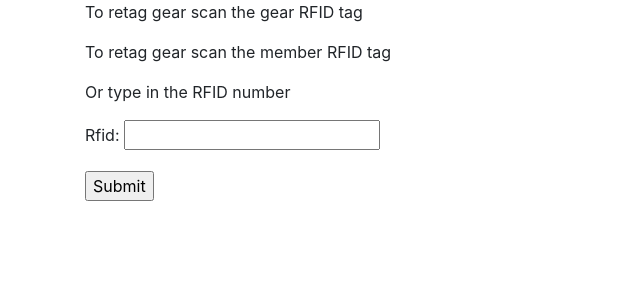
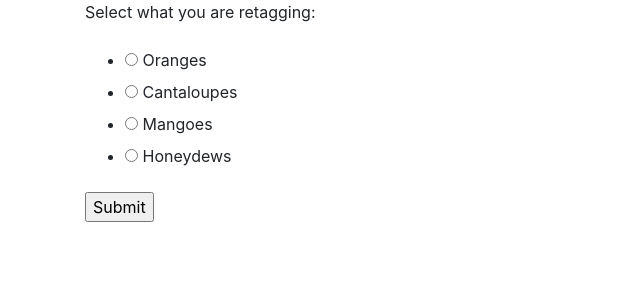
Before and after one commit to ExcursionClub/ExCSystem, a Django app: page /kiosk/retag/ in a window 1280 px wide. Shown: the part 80-380 px from the top of the page, without its empty margins (0-640 px from the left). Run offline with Django 3.2, Linux system fonts and the light colour scheme; the visitor is signed in with stand-in values (Sample User, id 1); some libraries are stand-ins or nearby versions.

Commit message:
Add radio btns to select 'gear'

```diff
--- a/kiosk/forms.py
+++ b/kiosk/forms.py
@@ -3,3 +3,16 @@ from django import forms
 
 class HomeForm(forms.Form):
     rfid = forms.CharField(max_length=10)
+
+
+FRUIT_CHOICES = [
+    ('orange', 'Oranges'),
+    ('cantaloupe', 'Cantaloupes'),
+    ('mango', 'Mangoes'),
+    ('honeydew', 'Honeydews'),
+    ]
+
+
+class GearForm(forms.Form):
+    favorite_fruit= forms.CharField(label='Select what you are retagging',
+                                    widget=forms.RadioSelect(choices=FRUIT_CHOICES))
--- a/kiosk/templates/kiosk/retag.html
+++ b/kiosk/templates/kiosk/retag.html
@@ -4,9 +4,6 @@
 
 {% block content %}
     {% if user.is_authenticated %}
-        <p>To retag gear scan the gear RFID tag</p>
-        <p>To retag gear scan the member RFID tag</p>
-        <p>Or type in the RFID number</p>
         <form method="post">
             {% csrf_token %}
             {{ form.as_p }}
--- a/kiosk/views.py
+++ b/kiosk/views.py
@@ -7,7 +7,7 @@ from django.views import generic, View
 from core.models.GearModels import Gear
 from core.models.MemberModels import Member
 from kiosk.CheckoutLogic import do_checkin, do_checkout
-from kiosk.forms import HomeForm
+from kiosk.forms import GearForm, HomeForm
 
 
 class HomeView(LoginRequiredMixin, generic.TemplateView):
@@ -109,5 +109,5 @@ class RetagView(LoginRequiredMixin, generic.TemplateView):
     redirect_field_name = ''
 
     def get(self, request):
-        form = HomeForm()
+        form = GearForm()
         return render(request, self.template_name, {'form': form})
```
